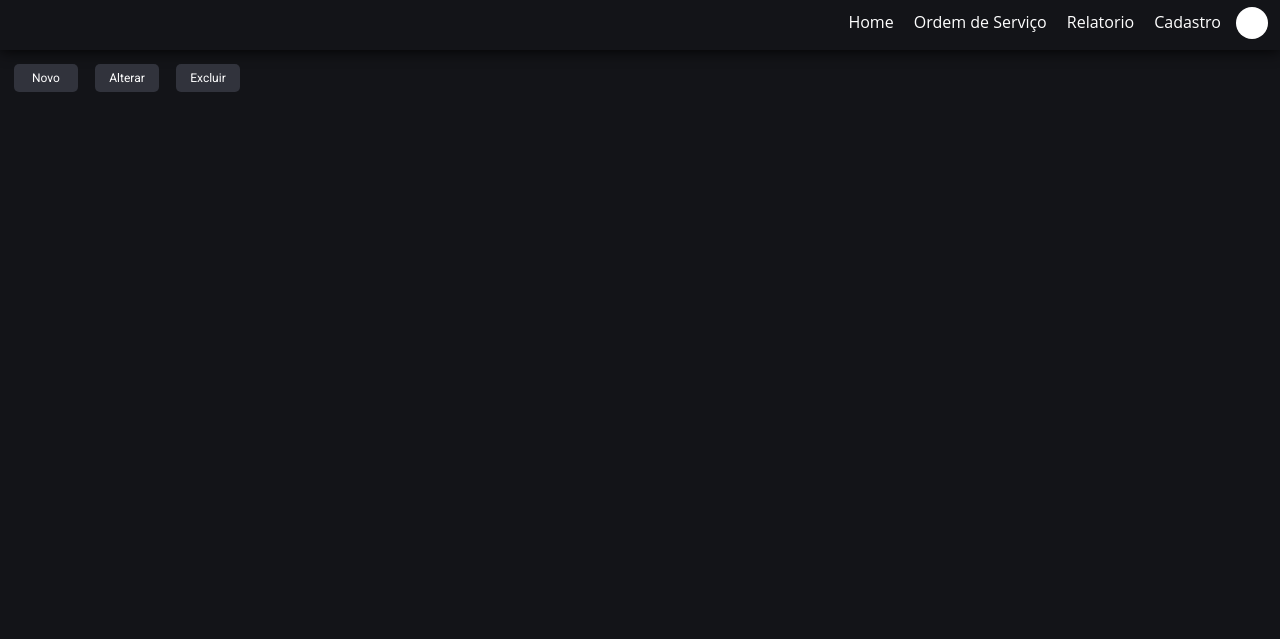
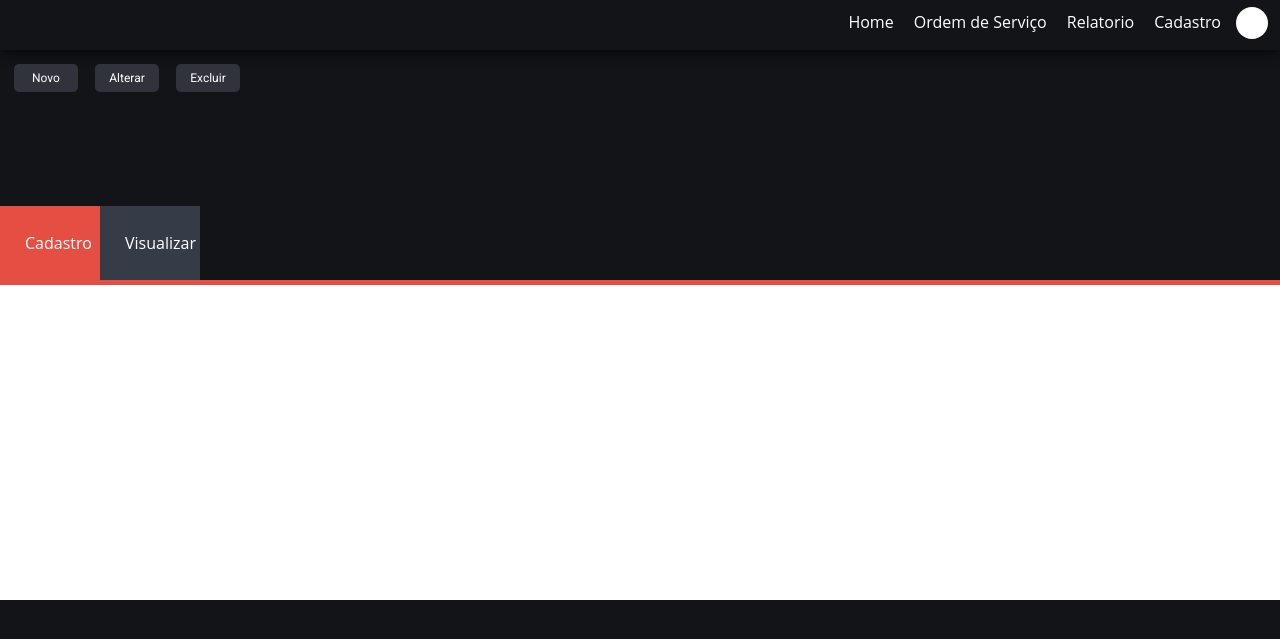
Before and after one commit to ogabrielfelipe/SGOM-Repository, a Flask app: page /OrdemDeServico in a window 1280 px wide. Shown: the top 639 px of the page. Run offline with Flask 2, Linux system fonts and the light colour scheme; some libraries are stand-ins or nearby versions.

Commit message:
Conceito de abas para a tela de ordemDeServico, se faz necessario revisao

```diff
--- a/app/static/css/ordemDeServico.css
+++ b/app/static/css/ordemDeServico.css
@@ -36,3 +36,47 @@
     color: #FFFFFF;
     text-decoration: none;
 }
+
+
+/*
+    FEITO NAS COCHAS, SOMENTE PARA TESTE SE FAZ NECESSÁRIO REVISÃO
+    Conceito de Abas para a tela de ordemDeServico
+*/
+.nav_tabs{
+    width: 1315px;
+    height: 400px;
+    margin: 100px auto;
+}
+.nav_tabs ul {
+    list-style: none;
+}
+.nav_tabs ul li{
+    float: left;
+}
+.nav_tabs label{
+    width: 100px;
+    padding: 25px;
+    background-color: #363b48;
+    display: block;
+    cursor: pointer;
+    text-align: center;
+}
+
+.rb_tabs:checked ~ label{
+    background: #e54e43;
+}
+.rb_tabs{
+    display:none;
+}
+.content{
+    border-top: 5px solid #e54e43;
+    background-color: #fff;
+    display: none;
+    position: absolute;
+    height: 320px;
+    width: 100%;
+    left: 0;
+}
+.rb_tabs:checked ~ .content{
+    display: block;
+}
--- a/app/templates/ordemDeServico.html
+++ b/app/templates/ordemDeServico.html
@@ -23,13 +23,27 @@ Ordem de Serviço
     </ul>
 </div>
 
-<div class="registrar">
+<nav class="nav_tabs">
+    <ul>
+        <li>
+            <input type="radio" name="tabs" class="rb_tabs" id="tab1" checked>
+            <label for="tab1"> Cadastro</label>
+            <div class="content">
+                <form action="/action_page.php">
+                </form>
+            </div>
+        </li>
+        <li>
+            <input type="radio" name="tabs" class="rb_tabs" id="tab2" >
+            <label for="tab2"> Visualizar</label>
+            <div class="content">
+                <form action="/action_page.php">
+                </form>
+            </div>
+        </li>
+    </ul>
+</nav>
 
-</div>
-
-<div class="visualizar">
-
-</div>
 
 
 
```
